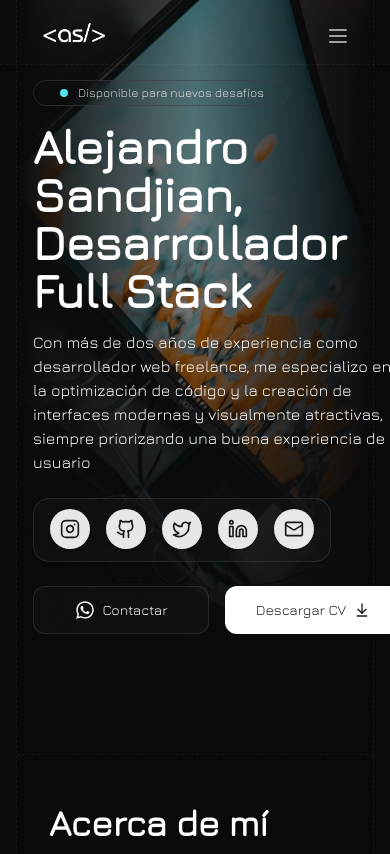
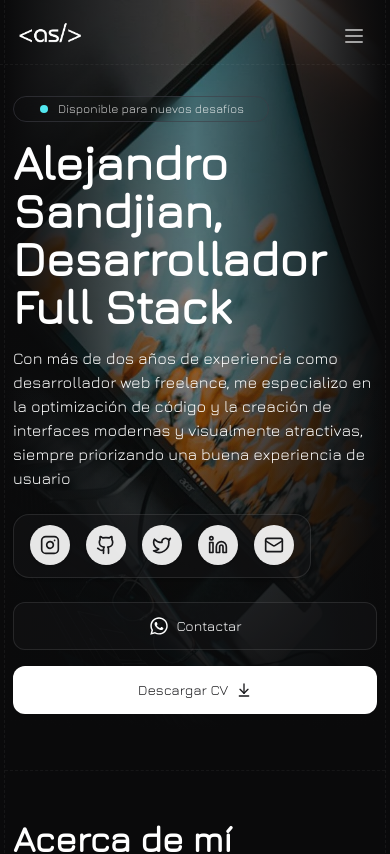
Before and after one commit to sandjian/portfolio, a Next.js app: page / in a window 390 px wide. Shown: the top 854 px of the page. Built offline with nearby package versions, Linux system fonts and the light colour scheme.

Commit message:
Responsive details

```diff
--- a/app/page.tsx
+++ b/app/page.tsx
@@ -7,7 +7,7 @@ import { Contact } from "@/components/sections/Contact";
 
 export default function Home () {
     return (
-        <main className="w-full px-4 md:px-8">
+        <main className="w-full px-1 md:px-8">
             <div className="max-w-7xl w-full m-auto border-x border-dashed border-white/5">
                 <Hero/>
                 <AboutMe/>
--- a/components/layout/navbar.tsx
+++ b/components/layout/navbar.tsx
@@ -95,12 +95,12 @@ export default function Navbar() {
       </motion.div>
 
       {/* Mobile Menu */}
-      <div className="lg:hidden flex justify-between items-center px-8 pt-4 pb-2 border-b border-white/5 border-dashed">
+      <div className="lg:hidden flex justify-between items-center px-4 md:px-8 pt-4 pb-2 border-b border-white/5 border-dashed">
 
         <Link
           href="#home"
           onClick={(e) => handleNavLinkClick(e, '#home')}
-          className="flex items-center px-2"
+          className="flex items-center"
           aria-label="logo portfolio"
         >
           <Image alt="logo portfolio" src={"/logo/as-dev.png"} width={70} height={50} />
--- a/components/sections/AboutMe.tsx
+++ b/components/sections/AboutMe.tsx
@@ -105,7 +105,7 @@ export const AboutMe = ({ data = Aboutme }: AboutmeProps) => {
   return (
     <section id="about-me" className="relative w-full pt-10 pb-20 bg-background overflow-hidden border-y border-dashed border-white/5">
 
-      <div className="relative z-10 w-full max-w-6xl m-auto px-8">
+      <div className="relative z-10 w-full max-w-6xl m-auto px-2 sm:px-8">
         <motion.div
           className="grid gap-6 lg:grid-cols-4"
           variants={containerVariants}
--- a/components/sections/CTA.tsx
+++ b/components/sections/CTA.tsx
@@ -35,7 +35,7 @@ export function CTA({
 }: CTAProps) {
   const handleContactButtonClick = useSmoothScroll();
   return (
-    <section className="py-20 w-full bg-background px-8 border-y border-white/5 border-dashed">
+    <section className="py-20 w-full bg-background px-2 sm:px-8 border-y border-white/5 border-dashed">
       <div className="relative w-full mx-auto max-w-6xl rounded-3xl overflow-hidden">
         <BackgroundGradient className="w-full p-6">
           <motion.div
@@ -51,7 +51,7 @@ export function CTA({
               <Link
                 onClick={(e) => handleContactButtonClick(e, buttonUrl)}
                 href={buttonUrl}
-                className="w-44 h-12 mt-6 rounded-xl bg-zinc-900/40 border border-white/10 text-foreground text-sm flex items-center justify-center gap-2 transition-all duration-300 hover:scale-105"
+                className="w-full md:w-44 h-12 mt-6 rounded-xl bg-zinc-900/40 border border-white/10 text-foreground text-sm flex items-center justify-center gap-2 transition-all duration-300 hover:scale-105"
               >
                 <Phone className="w-4 h-4" />
                 {buttonText}
--- a/components/sections/Contact.tsx
+++ b/components/sections/Contact.tsx
@@ -129,13 +129,13 @@ export function Contact() {
     <section id="contact" className="relative py-10 border-y border-dashed border-white/5 text-foreground overflow-hidden">
       <motion.div
         ref={containerRef}
-        className="relative z-10 max-w-6xl mx-auto w-full"
+        className="relative z-10 max-w-6xl mx-auto w-full px-2 sm:px-8"
         variants={mainStaggerContainer}
         initial="hidden"
         whileInView="visible"
         viewport={{ once: true, amount: 0.4 }}
       >
-        <div className="w-full grid grid-cols-1 lg:grid-cols-2 gap-12 p-8">
+        <div className="w-full grid grid-cols-1 lg:grid-cols-2 gap-12">
           {/* Columna del Formulario de Contacto */}
           <motion.div
             className="space-y-8"
--- a/components/sections/HeroSection.tsx
+++ b/components/sections/HeroSection.tsx
@@ -56,11 +56,11 @@ export function Hero() {
     };
 
     return (
-        <section id="home" className="w-full pb-6 ">
-            <div className="relative bg-cover bg-center bg-[url('/backgrounds/bg-sm.webp')] lg:bg-[url('/backgrounds/1.webp')] -top-20 flex items-center ">
+        <section id="home" className="w-full pb-10 ">
+            <div className="relative bg-cover bg-center bg-[url('/backgrounds/bg-sm.webp')] lg:bg-[url('/backgrounds/1.webp')] md:-top-20 flex items-center ">
                 <div aria-hidden className="absolute inset-0 bg-gradient-to-r from-background via-background/40 to-background z-0"></div>
                 <div aria-hidden className="absolute inset-0 bg-gradient-to-b from-transparent via-transparent to-background z-0"></div>
-                <div className="w-full mx-auto max-w-6xl z-10 mt-36 lg:mt-44 px-4 sm:px-8 ">
+                <div className="w-full mx-auto max-w-6xl z-10 mt-20 md:mt-44 px-2 sm:px-8">
                     <div className="flex">
                         <motion.div
                             className="relative max-w-lg text-left text-foreground py-4"
@@ -98,12 +98,12 @@ export function Hero() {
                             <FloatingDock variants={itemVariants} />
 
                             <motion.div
-                                className="w-full flex flex-row pt-6 gap-x-4 gap-y-4"
+                                className="w-full flex flex-col sm:flex-row pt-6 gap-x-4 gap-y-4"
                                 variants={itemVariants}
                             >
                                 <motion.button
                                     onClick={handleWhatsAppClick}
-                                    className="w-44 h-12 rounded-xl bg-zinc-900/40 border border-white/10 hover:border-white text-foreground text-sm flex items-center justify-center gap-2 transition-all duration-300 hover:scale-105"
+                                    className="w-full h-12 rounded-xl bg-zinc-900/40 border border-white/10 hover:border-white text-foreground text-sm flex items-center justify-center gap-2 transition-all duration-300 hover:scale-105"
                                     whileHover={{ scale: 1.02 }}
                                     whileTap={{ scale: 0.98 }}
                                 >
@@ -113,7 +113,7 @@ export function Hero() {
 
                                 <button
                                     onClick={handleDownloadCV}
-                                    className="w-44 h-12 rounded-xl bg-white text-zinc-900 text-sm flex items-center justify-center gap-2 transition-all duration-300 hover:scale-105 hover:bg-primary/80 hover:text-foreground"
+                                    className="w-full h-12 rounded-xl bg-white text-zinc-900 text-sm flex items-center justify-center gap-2 transition-all duration-300 hover:scale-105 hover:bg-primary/80 hover:text-foreground"
                                 >
                                     {button2.text}
                                     <ArrowDownToLine className="w-4 h-4" />
--- a/components/sections/Projects.tsx
+++ b/components/sections/Projects.tsx
@@ -34,7 +34,7 @@ export function Projects() {
     <section id="projects" className="w-full py-20 bg-background">
       <div className="w-full max-w-6xl mx-auto">
         <motion.div
-          className="grid grid-cols-1 md:grid-cols-2 lg:grid-cols-3 gap-4 px-8"
+          className="grid grid-cols-1 md:grid-cols-2 lg:grid-cols-3 gap-4 px-2 sm:px-8"
           variants={containerVariants}
           initial="hidden"
           whileInView="visible"
--- a/components/sections/Stack.tsx
+++ b/components/sections/Stack.tsx
@@ -75,7 +75,7 @@ export function TechStack() {
   return (
     <section className="w-full py-20 bg-background text-foreground">
       <motion.div
-        className="w-full max-w-6xl m-auto px-8"
+        className="w-full max-w-6xl m-auto px-2 sm:px-8"
         variants={mainContainerVariants}
         initial="hidden"
         whileInView="visible"
```
